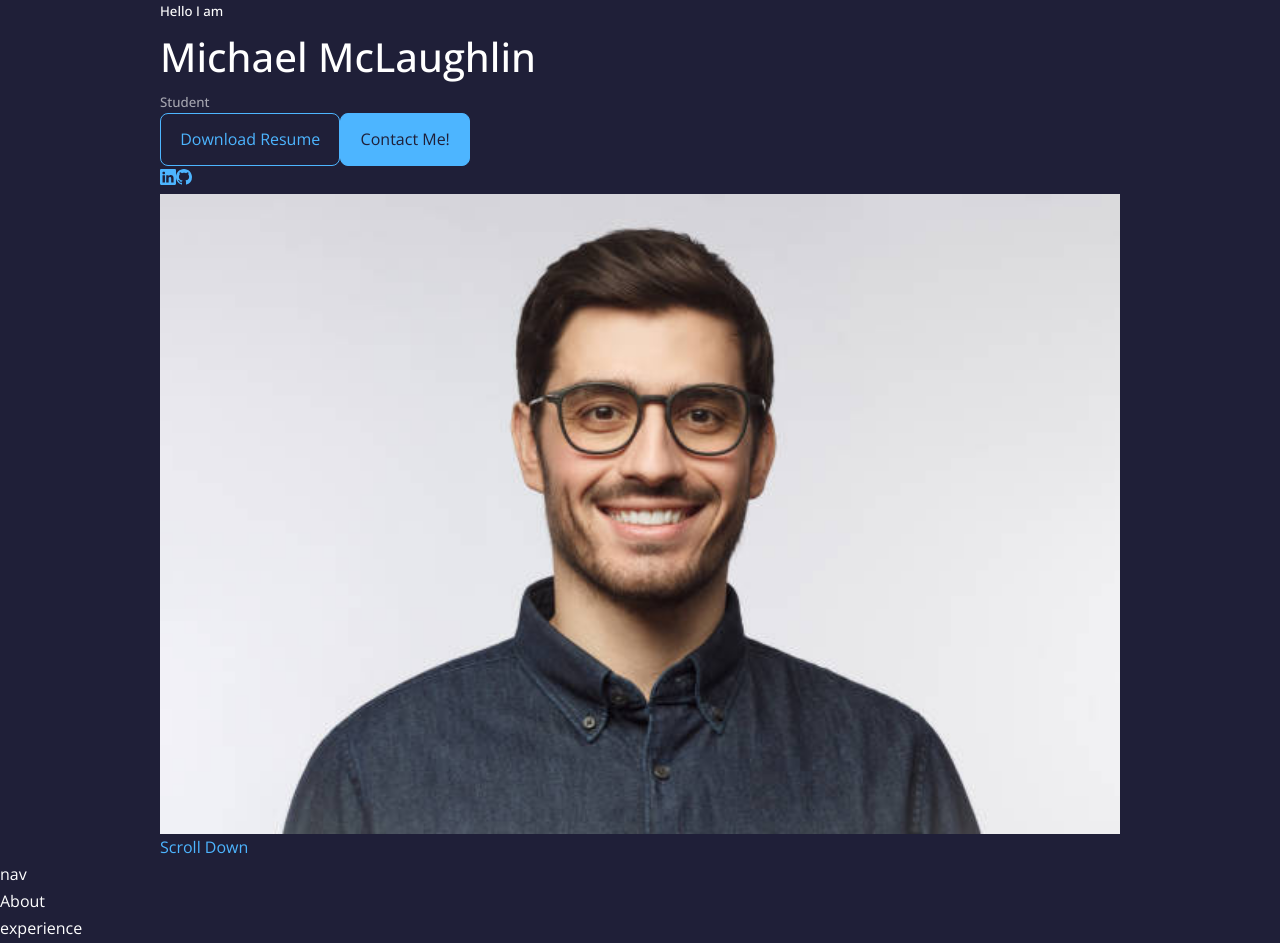
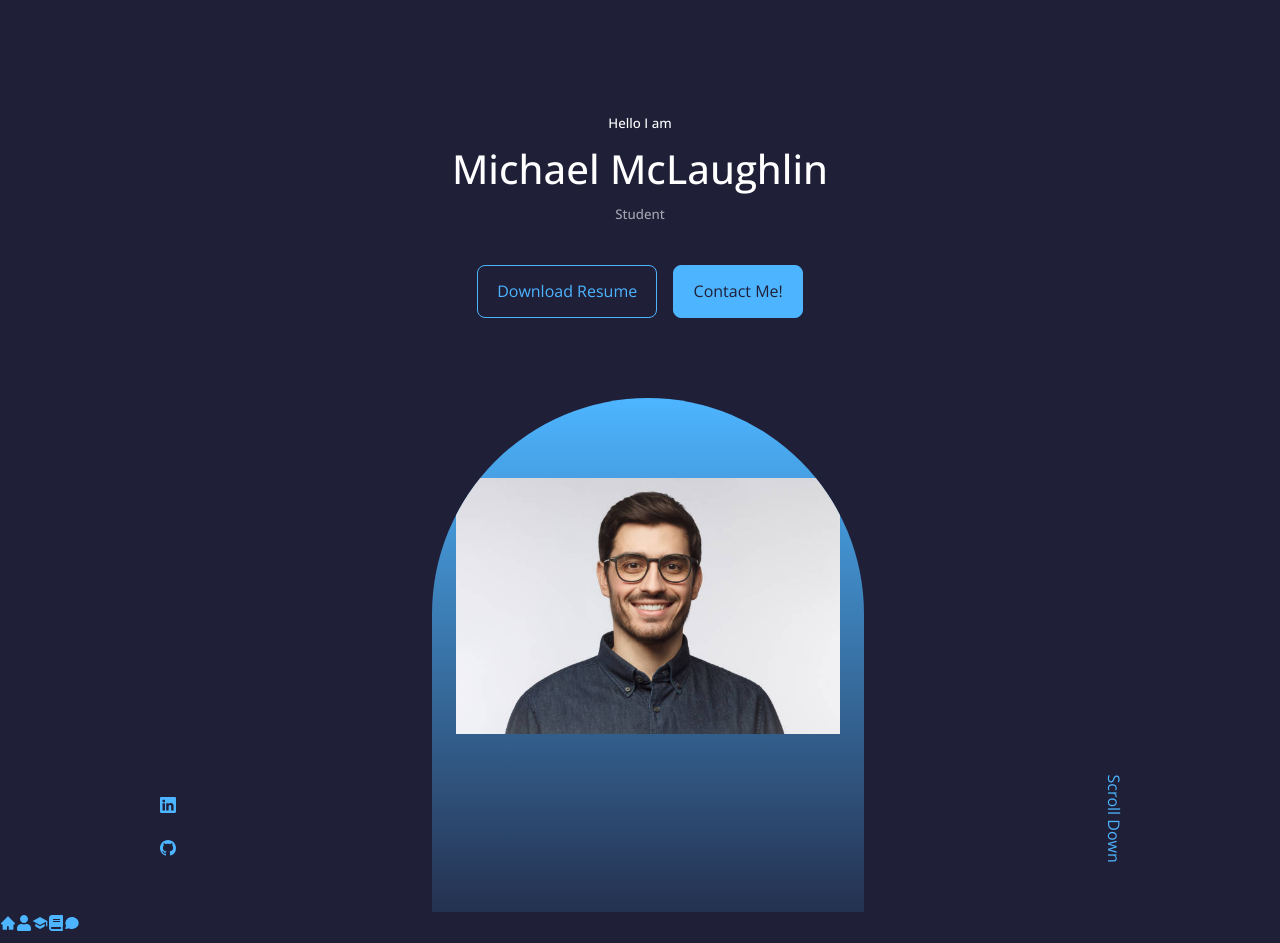
Before and after one commit to michaelmcl12/portfolio, a React (Create React App) app: page / in a window 1280 px wide. Shown: the top 943 px of the page. Built offline with nearby package versions, Linux system fonts and the light colour scheme.

Commit message:
Worked on header and started nav bar.

```diff
--- a/src/App.jsx
+++ b/src/App.jsx
@@ -6,6 +6,7 @@ import Nav from './Components/Nav/Nav.jsx';
 import About from './Components/About/About.jsx';
 import Experience from './Components/Experience/Experience.jsx';
 import Contact from './Components/Contact/Contact.jsx';
+import Education from './Components/Education/Education.jsx';
 
 
 const App = () => {
@@ -14,6 +15,7 @@ const App = () => {
          <Header />
          <Nav />
          <About />
+         <Education />
          <Experience />
          <Contact />
         </>
--- /dev/null
+++ b/src/Components/Education/Education.jsx
@@ -0,0 +1,10 @@
+import React from 'react'
+import './Education.css'
+
+const Education = () => {
+  return (
+    <div>Education</div>
+  )
+}
+
+export default Education
--- a/src/Components/Header/Header.css
+++ b/src/Components/Header/Header.css
@@ -0,0 +1,66 @@
+header {
+    height: 100vh;
+    padding-top: 7rem;
+    overflow: hidden;
+}
+
+.header_container {
+    text-align: center;
+    height: 100%;
+    position: relative;
+}
+
+.cta {
+    margin-top: 2.5rem;
+    display: flex;
+    gap: 1rem;
+    justify-content: center;
+}
+
+.header_links {
+    display: flex;
+    flex-direction: column;
+    align-items: center;
+    gap: 1rem;
+    position: absolute;
+    left: 0;
+    bottom: 3rem;
+}
+
+.headshot {
+    background: linear-gradient(var(--primary-color), transparent);
+    width: 24rem;
+    height: 30rem;
+    position: absolute;
+    left: calc(50% - 13rem);
+    margin-top: 5rem;
+    border-radius: 15rem 15rem 0rem 0rem;
+    overflow: hidden;
+    padding: 5rem 1.5rem 1.5rem 1.5rem;
+}
+
+.scroll_down {
+    position: absolute;
+    right: -2.3rem;
+    bottom: 5rem;
+    transform: rotate(90deg);
+    font-weight: 300;
+    font-size: 1rem;
+}
+
+/* Media queries for screen sizes */
+@media screen and (max-width:1024px) {
+    header{
+        height: 70vh;
+    }
+}
+
+@media screen and (max-width:600px) {
+    header{
+        height: 100vh;
+    }
+
+    .header_links, .scroll_down {
+        display: none;
+    }
+}
--- a/src/Components/Header/HeaderLinks.jsx
+++ b/src/Components/Header/HeaderLinks.jsx
@@ -4,7 +4,7 @@ import {BsGithub} from 'react-icons/bs'
 
 const HeaderLinks = () => {
   return (
-    <div className='HeaderLinks'>
+    <div className='header_links'>
         <a href='https://linkedin.com' target='_blank'><BsLinkedin /></a>
         <a href='https://github.com' target='_blank'><BsGithub /></a>
     </div>
--- a/src/Components/Nav/Nav.jsx
+++ b/src/Components/Nav/Nav.jsx
@@ -1,9 +1,21 @@
 import React from 'react'
 import './Nav.css'
+import {AiFillHome} from 'react-icons/ai'
+import {FaUser} from 'react-icons/fa'
+import {FaBook} from 'react-icons/fa'
+import {MdSchool} from 'react-icons/md'
+import {TbMessageCircle2Filled} from 'react-icons/tb'
+
 
 const Nav = () => {
   return (
-    <div>nav</div>
+    <nav>
+      <a href='#'><AiFillHome /></a>
+      <a href='#about'><FaUser /></a>
+      <a href='#education'>< MdSchool/></a>
+      <a href='#experience'><FaBook /></a>
+      <a href='#contact'><TbMessageCircle2Filled /></a>
+    </nav>
   )
 }
 
--- a/src/index.css
+++ b/src/index.css
@@ -113,6 +113,16 @@ img{
 }
 
 /* Media queries for screen sizes */
+@media screen and (max-width:1024px) {
+    .container {
+        width: var(--container-width-medium);
+    }
+
+    section {
+        margin-top: 6rem;
+    }
+}
+
 @media screen and (max-width:600px) {
     .container {
         width: var(--container-width-small);
@@ -122,13 +132,3 @@ img{
         margin-top: 2rem;
     }
 }
-
-@media screen and (max-width:1024px) {
-    .container {
-        width: var(--container-width-medium);
-    }
-
-    section {
-        margin-top: 6rem;
-    }
-}
```
Also changed, not shown: src/Components/Education/Education.css (added).
